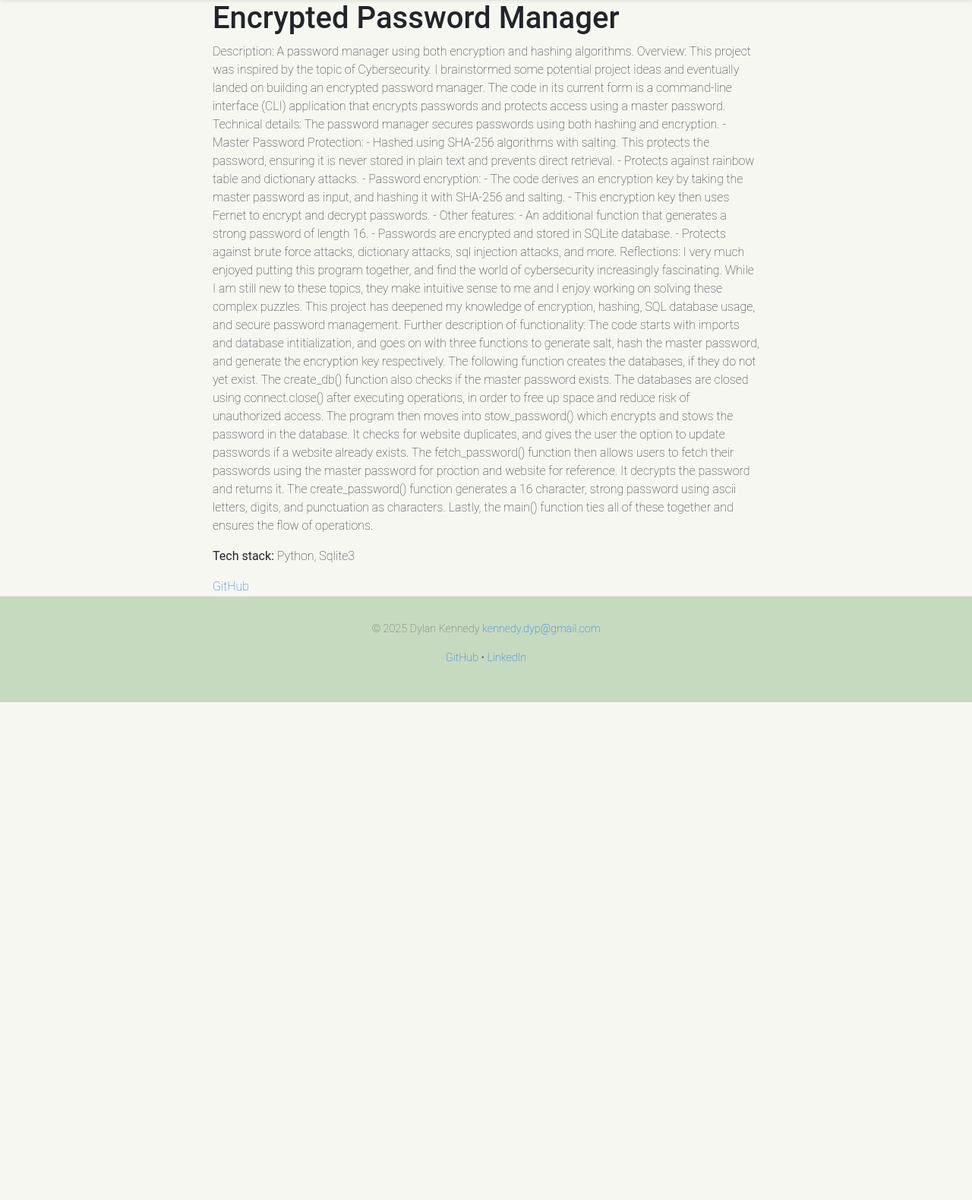
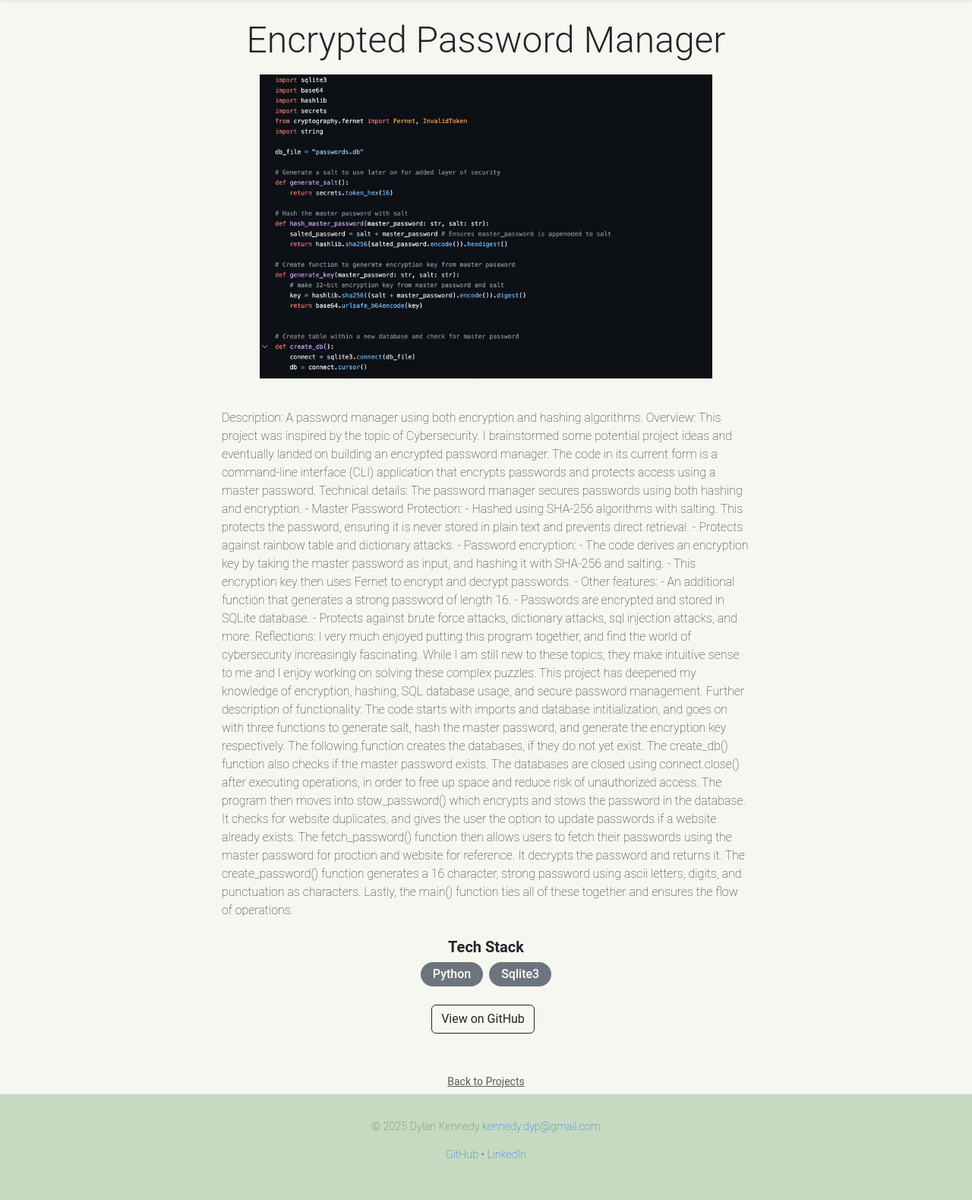
Before and after one commit to Dylan-kn/dylan_kennedy_portfolio, a Django app: a page that uses templates/projects/project_detail.html in a window 1280 px wide. Shown: the part 57-1636 px from the top of the page at 76% size. Before the commit the page ends 981 px from the top, so only its background shows below. Run offline with Django 5.2, Linux system fonts and the light colour scheme; data comes from the database, SQL or seed files in the repository; both versions use the stored data as it was after the commit.

Commit message:
Updated project_details page to look better, updated whole project cards to be linked to details, split tech stack in view of projects to enable individual badges on project details pages

```diff
--- a/projects/views.py
+++ b/projects/views.py
@@ -7,4 +7,8 @@ def project_list(request):
 
 def project_detail(request, slug):
     project = get_object_or_404(Project, slug=slug)
-    return render(request, 'projects/project_detail.html', {'project': project})
+    tech_stack_list = [tech.strip() for tech in project.tech_stack.split(',')]
+    return render(request, 'projects/project_detail.html', {
+        'project': project,
+        'tech_stack_list': tech_stack_list
+    })
--- a/templates/projects/project_detail.html
+++ b/templates/projects/project_detail.html
@@ -2,13 +2,37 @@
 {% block title %}{{ project.title }}{% endblock %}
 
 {% block content %}
-
-  <h1>{{ project.title }}</h1>
-  <p>{{ project.description }}</p>
-  <p><strong>Tech stack:</strong> {{ project.tech_stack }}</p>
-  <a href="{{ project.github_link }}">GitHub</a>
-  {% if project.live_demo_link %}
-    <a href="{{ project.live_demo_link }}">Live Demo</a>
+<div class="container mt-4">
+  <h1 class="display-5 mb-3 text-center">{{ project.title }}</h1>
+  {% if project.image %}
+  <div class="text-center mb-4">
+    <img src="{{ project.image.url }}" class="img-fluid mb-3" alt="{{ project.title }}" style="max-height: 400px; object-fit: contain;">
+  </div>
   {% endif %}
 
+  <div class="mb-4" style="max-width: 900px; margin: auto;">
+    <p>{{ project.description }}</p>
+  </div>
+
+  <div class="mb-4 text-center">
+    <h5 class="fw-semibold">Tech Stack</h5>
+    <div class="d-flex flex-wrap justify-content-center gap-2">
+      {% for tech in tech_stack_list %}
+        <span class="badge bg-secondary px-3 py-2 fs-6">{{ tech }}</span>
+      {% endfor %}
+    </div>
+  </div>
+
+  <div class="text-center mt-4">
+    <a href="{{ project.github_link }}" class="btn btn-outline-dark me-2" target="_blank">View on GitHub</a>
+    {% if project.live_demo_link %}
+      <a href="{{ project.live_demo_link }}" class="btn btn-outline-success" target="_blank">Live Demo</a>
+    {% endif %}
+  </div>
+
+  <div class="text-center mt-5">
+    <a href="{% url 'project_list' %}" class="btn btn-sm btn-link text-muted"> Back to Projects</a>
+  </div>
+</div>
+
 {% endblock %}
```
Also changed, not shown: templates/pages/about.html (+4 -4 lines), templates/projects/project_list.html (+4 -3 lines), db.sqlite3, static/css/styles.css (line endings or trailing spaces).
